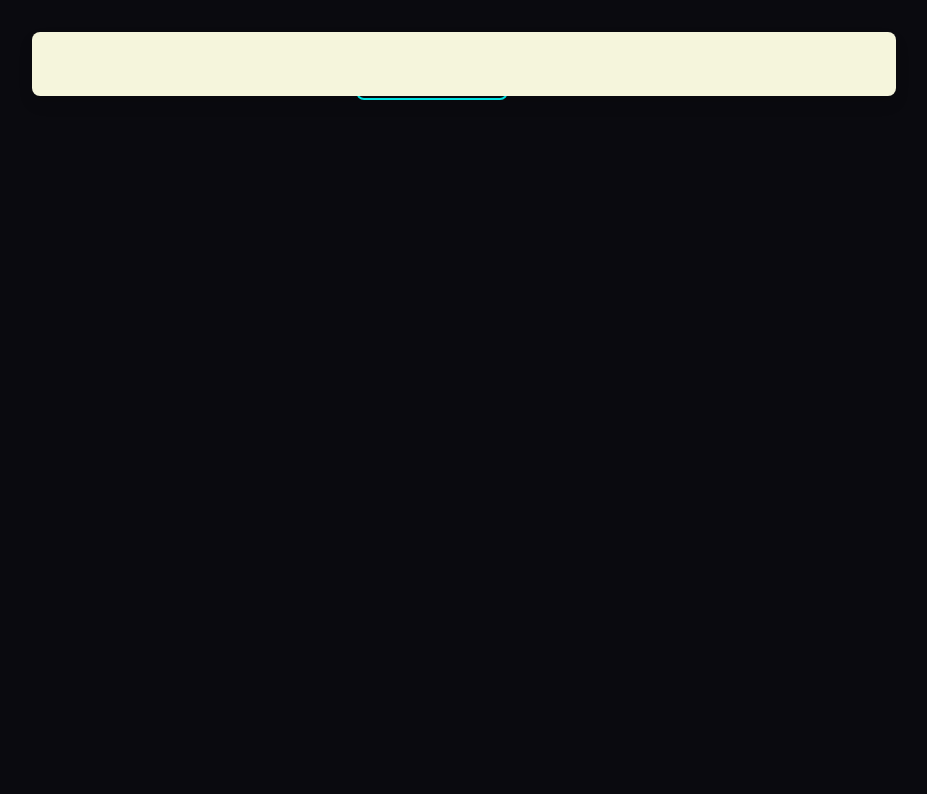
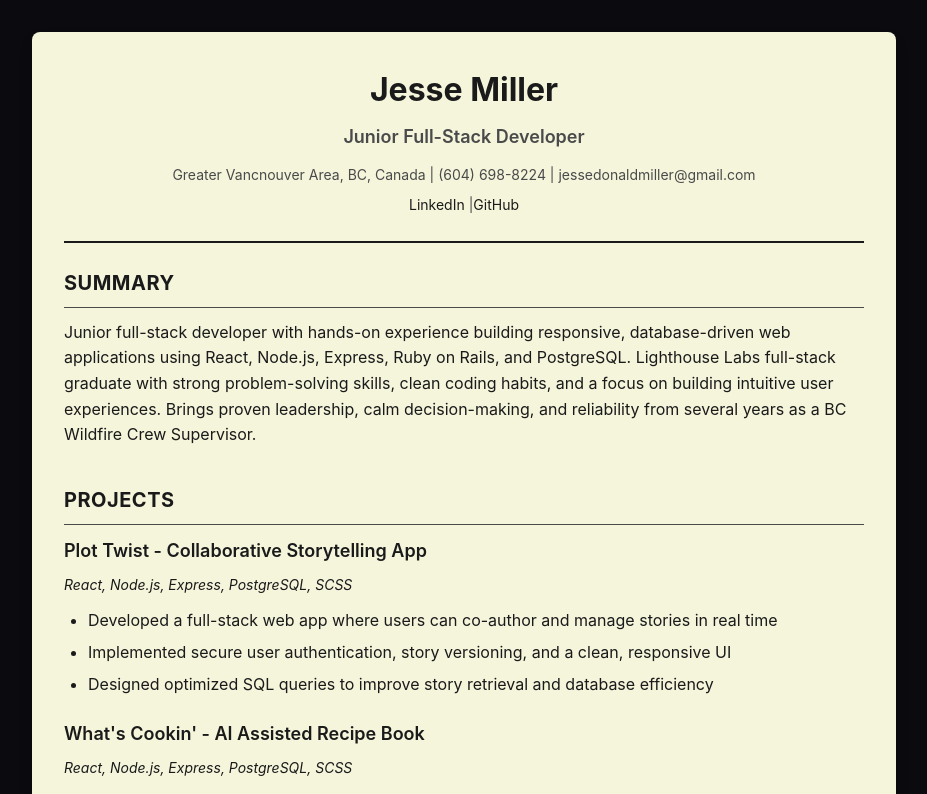
Before and after one commit to Jesse-D-Miller/webDevResume, a React (Vite) app: page / in a window 1280 px wide. Shown: the top 794 px of the page, without its empty margins (208-1135 px from the left). Built offline with nearby package versions, Linux system fonts and the light colour scheme.

Commit message:
resume showing, needs a lot of styling to look more like an actual resume

```diff
--- a/src/App.css
+++ b/src/App.css
@@ -20,7 +20,7 @@
 .sheet-wrapper {
   position: relative;
   width: 100%;
-  height: 100%;
+  height: fit-content;
   transform-style: preserve-3d;
   transition: transform var(--transition-flip);
   cursor: pointer;
@@ -33,7 +33,7 @@
 .sheet-face {
   position: absolute;
   width: 100%;
-  height: 100%;
+  height: auto;
   backface-visibility: hidden;
   background: var(--color-paper);
   color: var(--color-ink);
@@ -76,3 +76,111 @@
   box-shadow: var(--shadow-neon);
   transform: scale(1.05);
 }
+
+/* Resume Front Styling */
+.resume-front {
+  width: 100%;
+  height: 100%;
+}
+
+.resume-header {
+  text-align: center;
+  margin-bottom: var(--space-6);
+  padding-bottom: var(--space-4);
+  border-bottom: 2px solid var(--color-ink);
+}
+
+.resume-header h1 {
+  margin: 0 0 var(--space-2) 0;
+  font-size: var(--text-3xl);
+  font-weight: 700;
+  color: var(--color-ink);
+}
+
+.resume-header .title {
+  margin: 0 0 var(--space-3) 0;
+  font-size: var(--text-lg);
+  font-weight: 600;
+  color: var(--color-ink-light);
+}
+
+.resume-header .contact-info,
+.resume-header .contact-links {
+  margin: var(--space-2) 0;
+  font-size: var(--text-sm);
+  color: var(--color-ink-light);
+}
+
+.resume-header a {
+  color: var(--color-ink);
+  text-decoration: none;
+}
+
+.resume-header a:hover {
+  text-decoration: underline;
+}
+
+.resume-front main {
+  display: flex;
+  flex-direction: column;
+  gap: var(--space-6);
+}
+
+.resume-front section {
+  margin: 0;
+}
+
+.resume-front h3 {
+  margin: 0 0 var(--space-3) 0;
+  font-size: var(--text-xl);
+  font-weight: 700;
+  color: var(--color-ink);
+  text-transform: uppercase;
+  letter-spacing: 0.5px;
+  border-bottom: 1px solid var(--color-ink-light);
+  padding-bottom: var(--space-2);
+}
+
+.resume-front h4 {
+  margin: 0 0 var(--space-2) 0;
+  font-size: var(--text-lg);
+  font-weight: 600;
+  color: var(--color-ink);
+}
+
+.resume-front p {
+  margin: 0 0 var(--space-3) 0;
+  line-height: 1.6;
+  color: var(--color-ink);
+}
+
+.resume-front ul {
+  margin: 0 0 var(--space-4) 0;
+  padding-left: var(--space-6);
+}
+
+.resume-front li {
+  margin-bottom: var(--space-2);
+  line-height: 1.5;
+  color: var(--color-ink);
+}
+
+.project-item,
+.experience-item,
+.education-item {
+  margin-bottom: var(--space-6);
+}
+
+.tech-stack,
+.company-period,
+.program-period {
+  font-size: var(--text-sm);
+  color: var(--color-ink-light);
+  font-style: italic;
+}
+
+.technical-skills-section h4,
+.soft-skills-section h4 {
+  font-size: var(--text-base);
+  margin-top: var(--space-3);
+}
```
